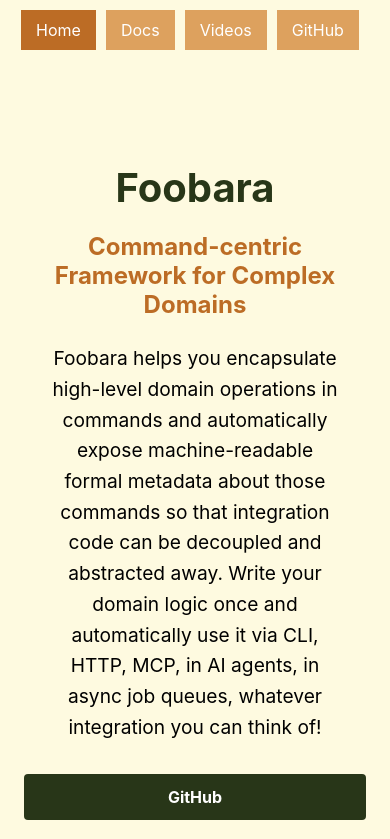
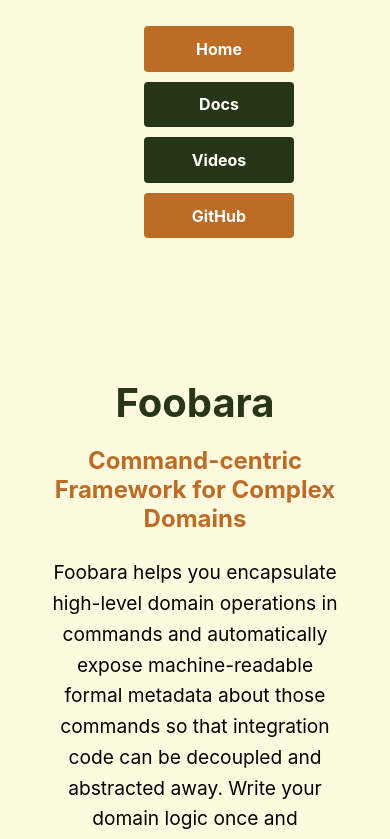
Before and after one commit to foobara/foobara-www, a React (Create React App) app: page / in a window 390 px wide. Shown: the top 839 px of the page. Built offline with nearby package versions, Linux system fonts and the light colour scheme; the HTML template or start-up script is replaced by a standard one.

Commit message:
Make header styling consistent

```diff
--- a/src/Header.css
+++ b/src/Header.css
@@ -1,14 +1,7 @@
-:root {
-  --foob-yellow: #fefae0;
-  --foob-brown-light: #dda15e;
-  --foob-brown-dark: #bc6c25;
-  --foob-green-light: #606c38;
-  --foob-green-dark: #283618;
-}
-
 .header {
   justify-content: center;
   display: flex;
+  padding: 1rem 0;
 }
 
 .nav ul {
@@ -20,21 +13,55 @@
 }
 
 .nav li {
-  margin-right: 10px;
+  margin-right: 15px;
 }
 
 .nav a {
+  display: inline-block;
+  padding: 0.8rem 1.5rem;
+  background-color: var(--foob-green-dark);
   color: white;
   text-decoration: none;
-  padding: 10px 15px;
-  display: block;
-  background-color: var(--foob-brown-light);
+  border-radius: 4px;
+  font-weight: bold;
+  transition: background-color 0.3s;
 }
 
 .nav a:hover {
-  background-color: var(--foob-brown-dark);
+  background-color: var(--foob-green-light);
 }
 
 .nav a.active {
   background-color: var(--foob-brown-dark);
 }
+
+.nav a.active:hover {
+  background-color: var(--foob-brown-light);
+}
+
+.nav a.secondary {
+  background-color: var(--foob-brown-dark);
+}
+
+.nav a.secondary:hover {
+  background-color: var(--foob-brown-light);
+}
+
+@media (max-width: 768px) {
+  .nav ul {
+    flex-direction: column;
+    align-items: center;
+  }
+
+  .nav li {
+    margin-right: 0;
+    margin-bottom: 10px;
+    width: 100%;
+    max-width: 300px;
+  }
+
+  .nav a {
+    text-align: center;
+    width: 100%;
+  }
+}
--- a/src/Header.tsx
+++ b/src/Header.tsx
@@ -15,7 +15,7 @@
           className={activeClassName}>
             Home
           </NavLink>
-                  </li>
+        </li>
         <li>
           <NavLink
           to="/docs"
@@ -23,7 +23,7 @@
           className={activeClassName}>
             Docs
           </NavLink>
-                  </li>
+        </li>
         <li>
           <NavLink
           to="/videos"
@@ -31,9 +31,16 @@
           className={activeClassName}>
             Videos
           </NavLink>
-                  </li>
+        </li>
         <li>
-          <a href="http://github.com/foobara/foobara">GitHub</a>
+          <a
+            href="http://github.com/foobara/foobara"
+            className="secondary"
+            target="_blank"
+            rel="noopener noreferrer"
+          >
+            GitHub
+          </a>
         </li>
       </ul>
     </nav>
```
